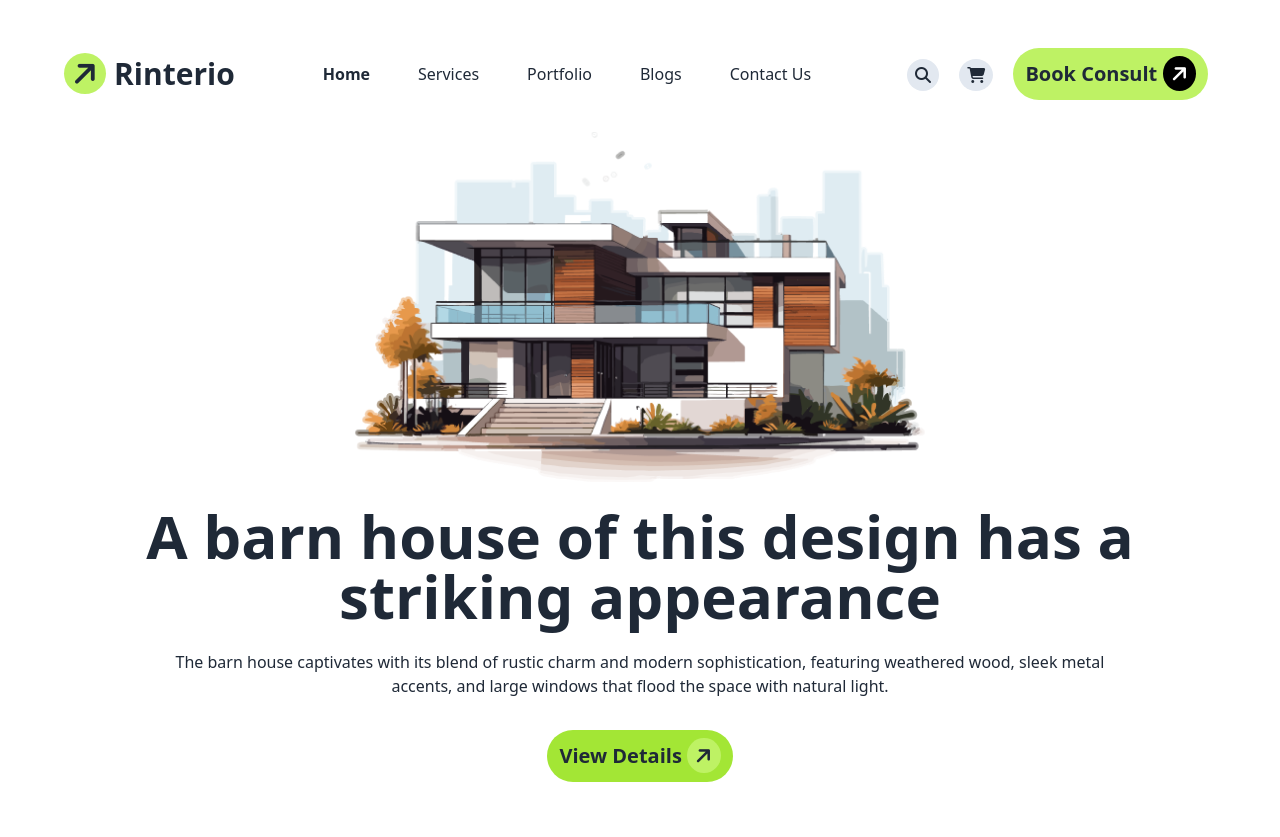
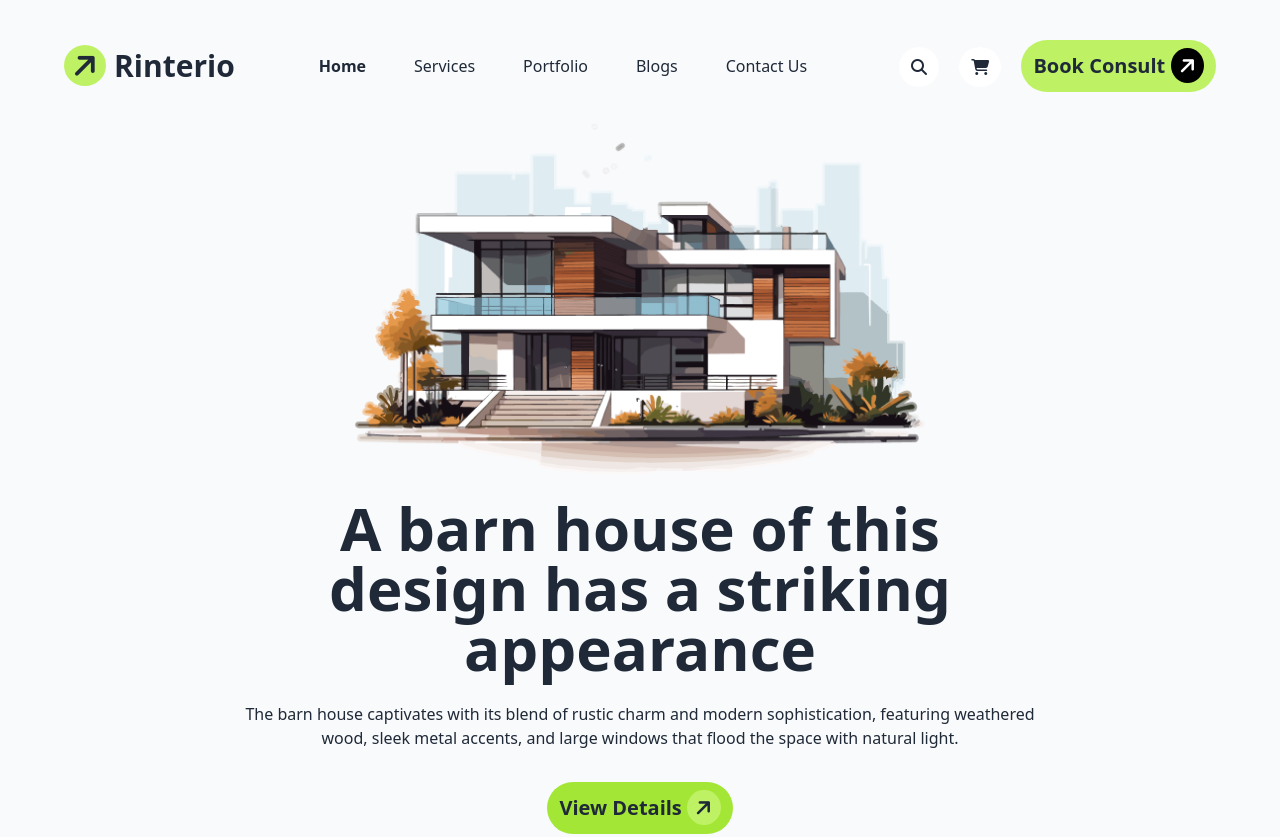
Before and after one commit to sayemsiddiq/PH-Assignment-3, a plain HTML site: page index.html in a window 1280 px wide. Shown: the top 837 px of the page. Drawn offline with nearby package versions, Linux system fonts and the light colour scheme.

Commit message:
header responsive

```diff
--- a/index.html
+++ b/index.html
@@ -27,36 +27,33 @@
 
 </head>
 <body>
-    <header class="mt-12 mx-[5%]">
+    <header class="pt-10 pb-20 px-[5%] bg-slate-50">
         <!-- navigation part -->
         <nav class="flex flex-row justify-between items-center">
                     <p class="text-3xl font-bold"><span class="rounded-[50%] bg-lime-300 px-2"><i class="fa-solid fa-arrow-right rotate-[315deg]"></i></span> Rinterio</p>
-                <ul class="flex flex-row" >
+                <ul class="flex flex-row hidden lg:flex " >
                     <li class="font-extrabold mx-6"><a href="">Home</a></li>
                     <li class="font-medium text-inherit mx-6"><a href="">Services</a></li>
                     <li class="font-medium text-inherit mx-6"><a href="">Portfolio</a></li>
                     <li class="font-medium text-inherit mx-6"><a href="">Blogs</a></li>
                     <li class="font-medium text-inherit mx-6"><a href="">Contact Us</a></li>
                 </ul>
-                <div >
-                    <button class="bg-slate-200 rounded-[50%] px-2 py-1 mx-2"><i class="fa-solid fa-magnifying-glass"></i></button>
-                    <button class="bg-slate-200 rounded-[50%] px-2 py-1 mx-2"><i class="fa-solid fa-cart-shopping"></i></button>
-                    <button class="mx-2 p-3 bg-lime-300 rounded-[32px] text-xl font-bold">Book Consult <span class="rounded-[50%] bg-black text-white py-1 px-2"><i class="fa-solid fa-arrow-right rotate-[315deg]"></i></span></button>
+                <div class="hidden md:block lg:block">
+                    <button class="bg-white rounded-[50%] px-3 py-2 mx-2"><i class="fa-solid fa-magnifying-glass"></i></button>
+                    <button class="bg-white rounded-[50%] px-3 py-2 mx-2"><i class="fa-solid fa-cart-shopping"></i></button>
+                    <button class="ml-2 p-3 bg-lime-300 rounded-[32px] text-xl font-bold">Book Consult <span class="rounded-[50%] bg-black text-white py-1 px-2"><i class="fa-solid fa-arrow-right rotate-[315deg]"></i></span></button>
                 </div>
 
-                <!-- <div>
-                    <span class="lg:hidden">
+                    <span class="lg:hidden bg-white rounded-[50%] px-3 py-2 mx-2">
                         <i class="fa-solid fa-bars"></i>
                     </span>
-                </div> -->
-
         </nav>
         <!-- header main section -->
-         <div>
+         <div class="lg:w-[70%] block mx-auto">
             <img class="m-auto mt-8" src="./assets/banner.png" alt="">
-            <p class="text-center text-6xl font-extrabold mt-6">A barn house of this design has a <br> striking appearance</p>
+            <p class="text-center text-6xl font-extrabold mt-6">A barn house of this design has a striking appearance</p>
             <p class="text-center text-base font-medium mt-6">The barn house captivates with its blend of rustic charm and modern sophistication,
-                 featuring weathered wood, sleek metal <br> accents, and large windows that flood the space with natural light.</p>
+                 featuring weathered wood, sleek metal accents, and large windows that flood the space with natural light.</p>
              <button class="block mx-auto p-3 bg-lime-400 rounded-[32px] text-xl font-bold mt-8">View Details
                     <span class="rounded-[50%] bg-lime-300 py-1 px-2"><i class="fa-solid fa-arrow-right rotate-[315deg]"></i></span></button>
 
@@ -64,7 +61,7 @@
     </header>
 
 <!-- second section -->
- <section class="relative bg-slate-100 px-[10%] py-[100px] my-[100px]">
+ <section class="relative bg-slate-200 px-[10%] py-[100px] mb-[100px]">
   <div class="flex flex-row justify-center gap-10" >
     <div>
         <button class="bg-white font-bold px-3 py-1 mb-8 mt-3 rounded-3xl"><span class="mx-2"><i class="fa-solid fa-arrow-right"></i></span>About Us</button>
```
